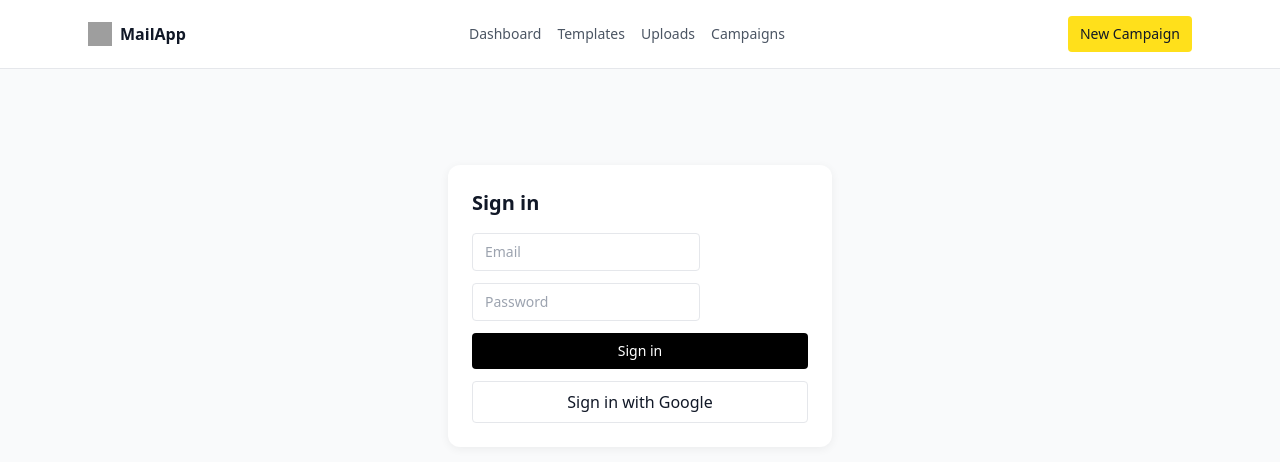
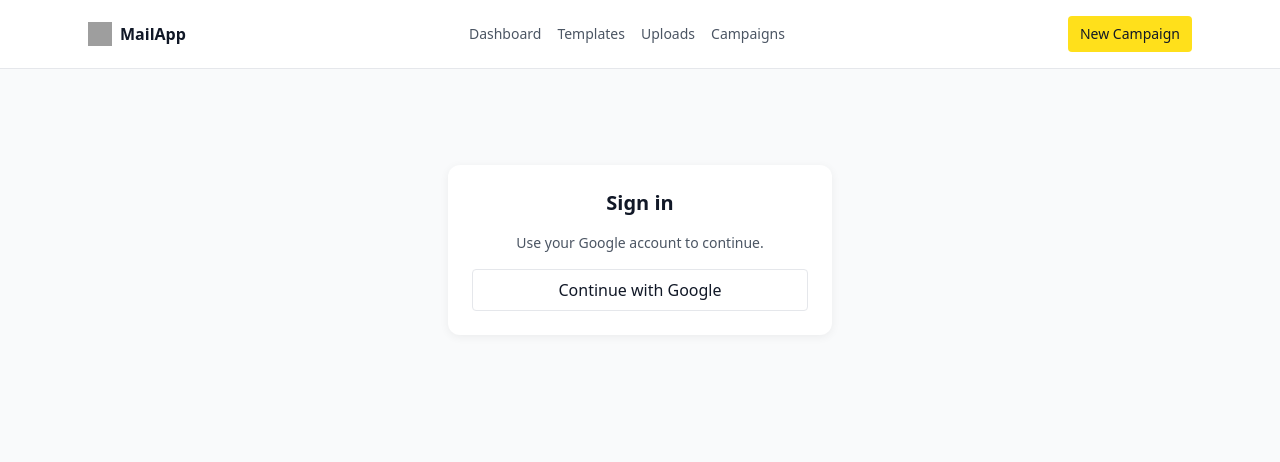
Before and after one commit to farzanfa/bulk-mail-app, a Next.js app: page /login in a window 1280 px wide. Shown: the top 462 px of the page. Built offline with nearby package versions, Linux system fonts and the light colour scheme; grey boxes are pictures that could not be loaded.

Commit message:
ui(uploads): clarified labels, grouped actions, improved table headers

```diff
--- a/app/(auth)/login/page.tsx
+++ b/app/(auth)/login/page.tsx
@@ -1,29 +1,19 @@
 "use client";
 import { signIn } from 'next-auth/react';
-import { useState } from 'react';
-import { toast } from 'sonner';
-import { Card, Input, PrimaryButton } from '@/components/ui';
+import { Card } from '@/components/ui';
 
 export default function LoginPage() {
-  const [email, setEmail] = useState('');
-  const [password, setPassword] = useState('');
-  const [error, setError] = useState<string | null>(null);
   return (
     <div className="max-w-sm mx-auto mt-24">
-      <Card className="p-6">
+      <Card className="p-6 text-center space-y-4">
         <h1 className="text-xl font-semibold">Sign in</h1>
-        <form className="mt-4 space-y-3" onSubmit={async (e) => {
-        e.preventDefault();
-        const res = await signIn('credentials', { email, password, redirect: false });
-        if (res?.error) { setError('Invalid credentials or unverified email'); toast.error('Sign in failed'); }
-        else { toast.success('Signed in'); window.location.href = '/dashboard'; }
-        }}>
-          <Input placeholder="Email" value={email} onChange={(e) => setEmail(e.target.value)} />
-          <Input placeholder="Password" type="password" value={password} onChange={(e) => setPassword(e.target.value)} />
-          {error && <p className="text-sm text-red-600">{error}</p>}
-          <PrimaryButton className="w-full">Sign in</PrimaryButton>
-        </form>
-        <button className="w-full border mt-3 py-2 rounded" onClick={() => signIn('google', { callbackUrl: '/dashboard' })}>Sign in with Google</button>
+        <p className="text-sm text-gray-600">Use your Google account to continue.</p>
+        <button
+          className="w-full border py-2 rounded"
+          onClick={() => signIn('google', { callbackUrl: '/dashboard' })}
+        >
+          Continue with Google
+        </button>
       </Card>
     </div>
   );
--- a/app/uploads/[id]/page.tsx
+++ b/app/uploads/[id]/page.tsx
@@ -43,23 +43,24 @@ export default function UploadDetail({ params }: { params: { id: string } }) {
                 toast.success('Upload deleted');
                 window.location.href = '/uploads';
               }}
-            >Delete</ConfirmButton>
+            >Delete upload</ConfirmButton>
             <Button onClick={() => router.back()} className="text-sm">Back</Button>
           </div>
         }
       >
-        <div className="flex flex-wrap items-center gap-2 mb-3">
+        <div className="flex flex-wrap items-center gap-2 mb-3 justify-between">
+          <div className="flex flex-wrap items-center gap-2">
           <Input placeholder="Search email" value={search} onChange={(e) => setSearch(e.target.value)} />
           <Button onClick={() => { setPage(1); load(); }}>Search</Button>
           <Button onClick={async () => {
             if (items.length === 0) return toast.error('No contacts to delete on this page');
             const ids = items.map((c: any) => c.id);
-            if (!confirm(`Delete or unsubscribe ${ids.length} contacts from this upload page?`)) return;
+              if (!confirm(`Delete or unsubscribe ${ids.length} contacts from this page?`)) return;
             const res = await fetch('/api/contacts', { method: 'DELETE', headers: { 'Content-Type': 'application/json' }, body: JSON.stringify({ ids }) });
             const json = await res.json();
             toast.success(`Deleted: ${json.deleted}, Unsubscribed: ${json.unsubscribed}`);
             await load();
-          }}>Delete page</Button>
+            }}>Delete page contacts</Button>
           <Button onClick={async () => {
             if (selected.length === 0) return toast.error('Select contacts to delete');
             if (!confirm(`Delete or unsubscribe ${selected.length} selected contacts?`)) return;
@@ -69,6 +70,10 @@ export default function UploadDetail({ params }: { params: { id: string } }) {
             setSelected([]);
             await load();
           }}>Delete selected</Button>
+          </div>
+          <div className="flex items-center gap-2">
+            <a href={`/api/uploads/${id}/export`} className="px-3 py-2 border rounded">Export CSV</a>
+          </div>
         </div>
         {upload && (
           <div className="text-sm text-gray-500 mb-3">{new Date(upload.created_at).toLocaleString()} • {upload.row_count} rows</div>
@@ -80,7 +85,7 @@ export default function UploadDetail({ params }: { params: { id: string } }) {
                 <th className="p-2"><input type="checkbox" aria-label="Select all" checked={selected.length>0 && selected.length===items.length} onChange={(e)=> setSelected(e.target.checked ? items.map((c:any)=>c.id) : [])} /></th>
                 <th className="p-2 text-left cursor-pointer" onClick={() => setSort(s => ({ key: 'email', dir: s.dir === 'asc' ? 'desc' : 'asc' }))}>Email</th>
                 <th className="p-2 text-left">first_name</th>
-                <th className="p-2 text-left cursor-pointer" onClick={() => setSort(s => ({ key: 'created', dir: s.dir === 'asc' ? 'desc' : 'asc' }))}>created</th>
+                <th className="p-2 text-left cursor-pointer" onClick={() => setSort(s => ({ key: 'created', dir: s.dir === 'asc' ? 'desc' : 'asc' }))}>Created</th>
               </tr>
             </thead>
             <tbody>
@@ -105,7 +110,6 @@ export default function UploadDetail({ params }: { params: { id: string } }) {
         </div>
         <div className="mt-3 flex justify-between text-sm text-gray-600">
           <div className="flex items-center gap-3 flex-wrap">
-            <a href={`/api/uploads/${id}/export`} className="px-3 py-2 border rounded">Export CSV</a>
             <button disabled={page<=1} onClick={()=>setPage(p=>Math.max(1,p-1))}>Prev</button>
           </div>
           <div>Page {page} / {Math.max(1, Math.ceil(total / pageSize))}</div>
--- a/lib/auth.ts
+++ b/lib/auth.ts
@@ -1,5 +1,4 @@
 import type { NextAuthOptions } from 'next-auth';
-import Credentials from 'next-auth/providers/credentials';
 import GoogleProvider from 'next-auth/providers/google';
 import { prisma } from '@/lib/db';
 import bcrypt from 'bcryptjs';
@@ -7,22 +6,6 @@ import bcrypt from 'bcryptjs';
 export const authOptions: NextAuthOptions = {
   session: { strategy: 'jwt' },
   providers: [
-    Credentials({
-      name: 'Credentials',
-      credentials: {
-        email: { label: 'Email', type: 'text' },
-        password: { label: 'Password', type: 'password' }
-      },
-      async authorize(credentials) {
-        if (!credentials?.email || !credentials.password) return null;
-        const user = await prisma.users.findUnique({ where: { email: credentials.email } });
-        if (!user) return null;
-        const ok = await bcrypt.compare(credentials.password, user.password_hash);
-        if (!ok) return null;
-        if (!user.email_verified_at) return null;
-        return { id: user.id, email: user.email } as any;
-      }
-    }),
     GoogleProvider({
       clientId: process.env.GOOGLE_CLIENT_ID || '',
       clientSecret: process.env.GOOGLE_CLIENT_SECRET || '',
```
